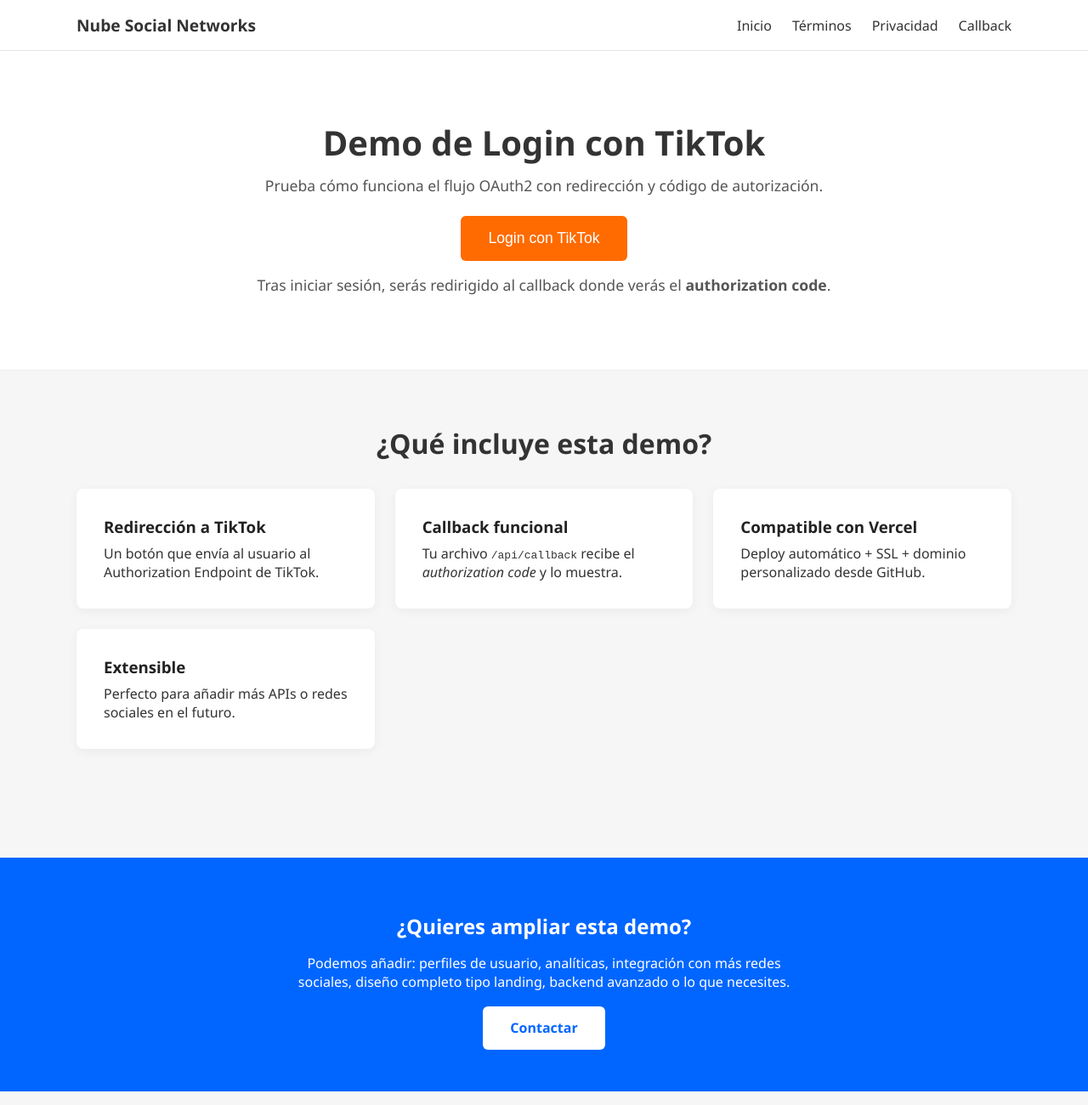
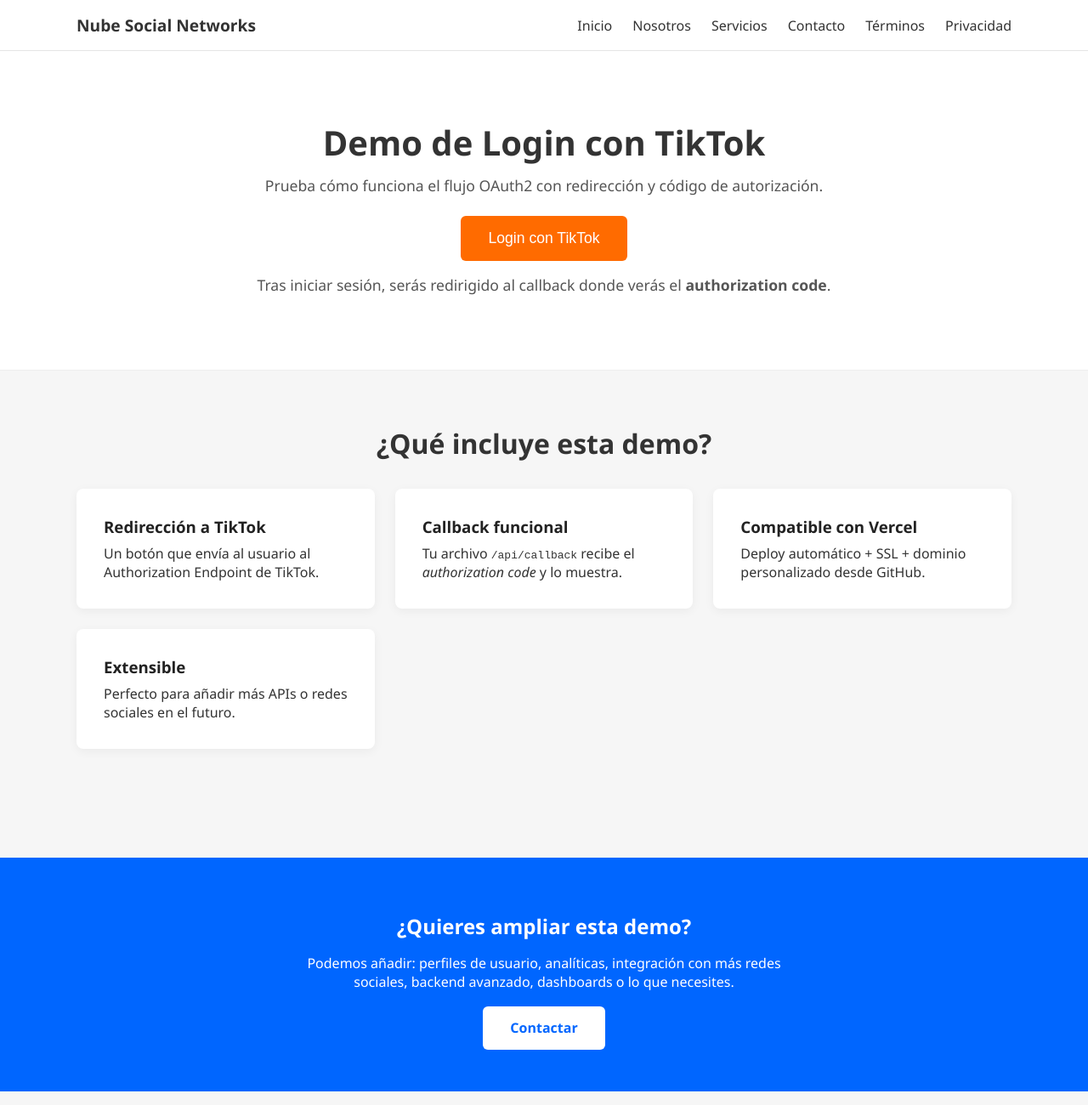
Before and after one commit to NubeSocialNetworks/nube-website, a plain HTML site: page index.html in a window 1280 px wide. Shown: the top 1300 px of the page at 85% size. Drawn offline with Linux system fonts and the light colour scheme; files that its build step writes are made by us from their sources.

Commit message:
Update index.html

```diff
--- a/index.html
+++ b/index.html
@@ -11,16 +11,18 @@
 
 <body>
 
-  <!-- NAVBAR -->
+  <!-- NAVBAR ACTUALIZADO -->
   <nav class="navbar">
     <div class="container nav-content">
       <div class="logo">Nube Social Networks</div>
 
       <ul class="nav-links">
         <li><a href="/">Inicio</a></li>
+        <li><a href="/about.html"> Nosotros</a></li>
+        <li><a href="/services.html">Servicios</a></li>
+        <li><a href="/contact.html">Contacto</a></li>
         <li><a href="/terms.html">Términos</a></li>
         <li><a href="/privacy.html">Privacidad</a></li>
-        <li><a href="/api/callback">Callback</a></li>
       </ul>
     </div>
   </nav>
@@ -41,12 +43,11 @@
     </div>
   </header>
 
-  <!-- SECCIÓN DE INFORMACIÓN (Tus indicaciones “previas” mantenidas) -->
+  <!-- INFO SECTION -->
   <section class="container info-section">
     <h2>¿Qué incluye esta demo?</h2>
 
     <div class="cards-grid">
-
       <div class="card">
         <h3>Redirección a TikTok</h3>
         <p>Un botón que envía al usuario al Authorization Endpoint de TikTok.</p>
@@ -72,17 +73,16 @@
           Perfecto para añadir más APIs o redes sociales en el futuro.
         </p>
       </div>
-
     </div>
   </section>
 
-  <!-- CTA / SECCIÓN EXTRA PROPUESTA -->
+  <!-- CTA -->
   <section class="cta-section">
     <div class="container">
       <h2>¿Quieres ampliar esta demo?</h2>
       <p>
         Podemos añadir: perfiles de usuario, analíticas, integración con más redes sociales,
-        diseño completo tipo landing, backend avanzado o lo que necesites.
+        backend avanzado, dashboards o lo que necesites.
       </p>
       <a href="mailto:contacto@nubesocialnetworks.com" class="secondary-btn">
         Contactar
```
